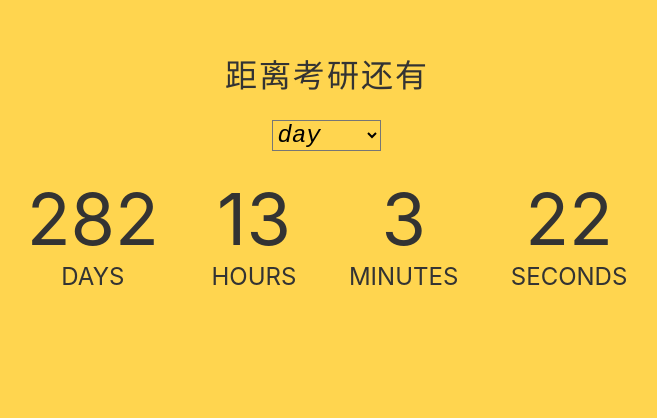
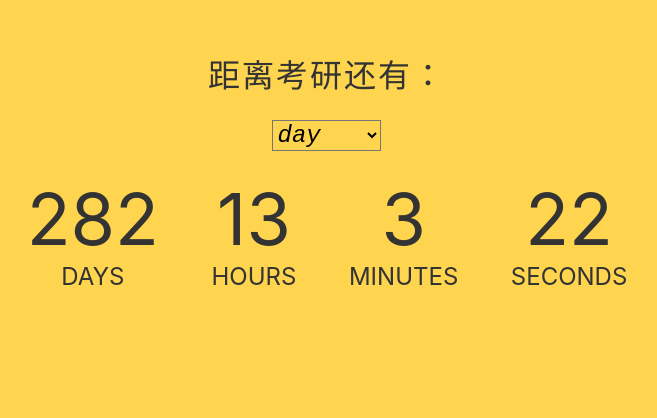
Before and after one commit to zkjq/-, a plain HTML site: page index.html in a window 1280 px wide. Shown: the part 180-598 px from the top of the page, without its empty margins (313-970 px from the left). Drawn offline with Linux system fonts and the light colour scheme.

Commit message:
Update index.html

```diff
--- a/index.html
+++ b/index.html
@@ -99,7 +99,7 @@
 <body>
 
     <div class="container">
-        <h1 id="headline">距离考研还有</h1>
+        <h1 id="headline">距离考研还有：</h1>
         <select id="choices" onchange="choose()">
             <option value ="day" selected="selected">day</option>
             <option value ="hour">hour</option>
```
